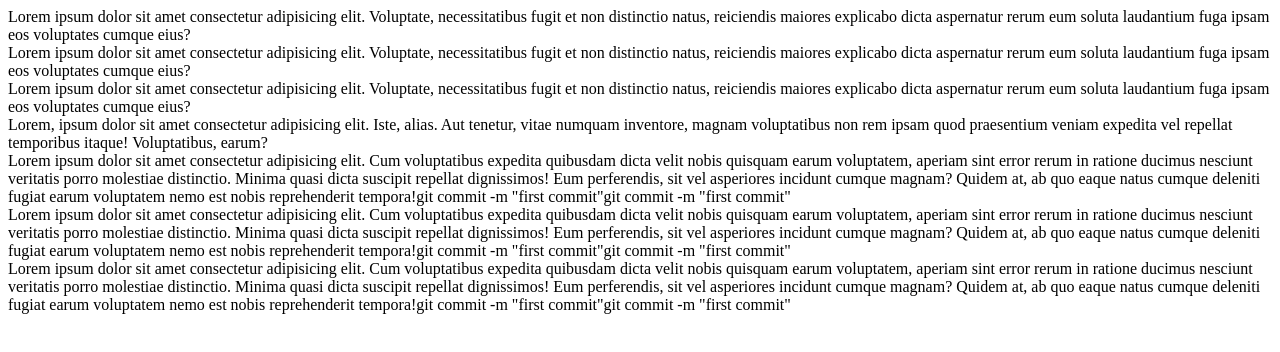
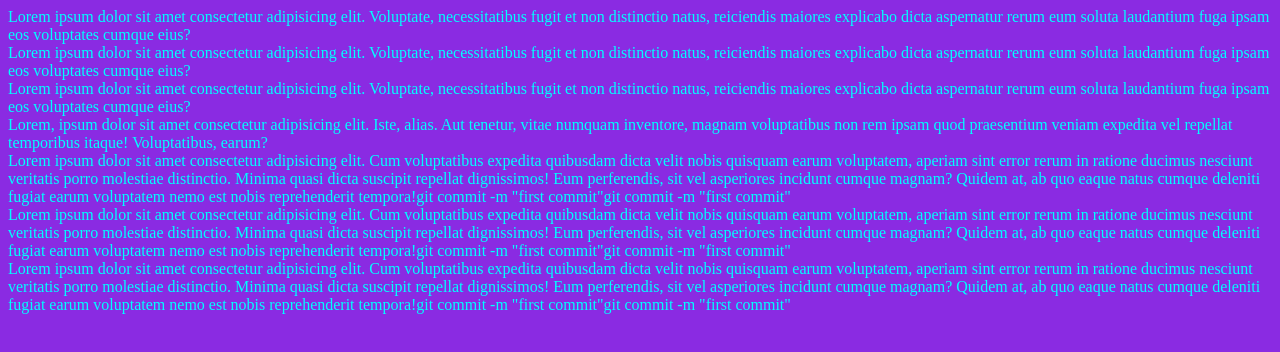
Before and after one commit to Diatemba99/E-commerce-progressWay, a plain HTML site: page index.html in a window 1280 px wide. Drawn offline with Linux system fonts and the light colour scheme.

Commit message:
ajout du fichier css

```diff
--- /dev/null
+++ b/css/style.css
@@ -0,0 +1,5 @@
+body
+{
+    background-color: blueviolet;
+    color: aqua;
+}
--- a/index.html
+++ b/index.html
@@ -5,6 +5,7 @@
     <meta http-equiv="X-UA-Compatible" content="IE=edge">
     <meta name="viewport" content="width=device-width, initial-scale=1.0">
     <title>Document</title>
+    <link rel="stylesheet" href="css/style.css">
 </head>
 <body>
     <div>
```
